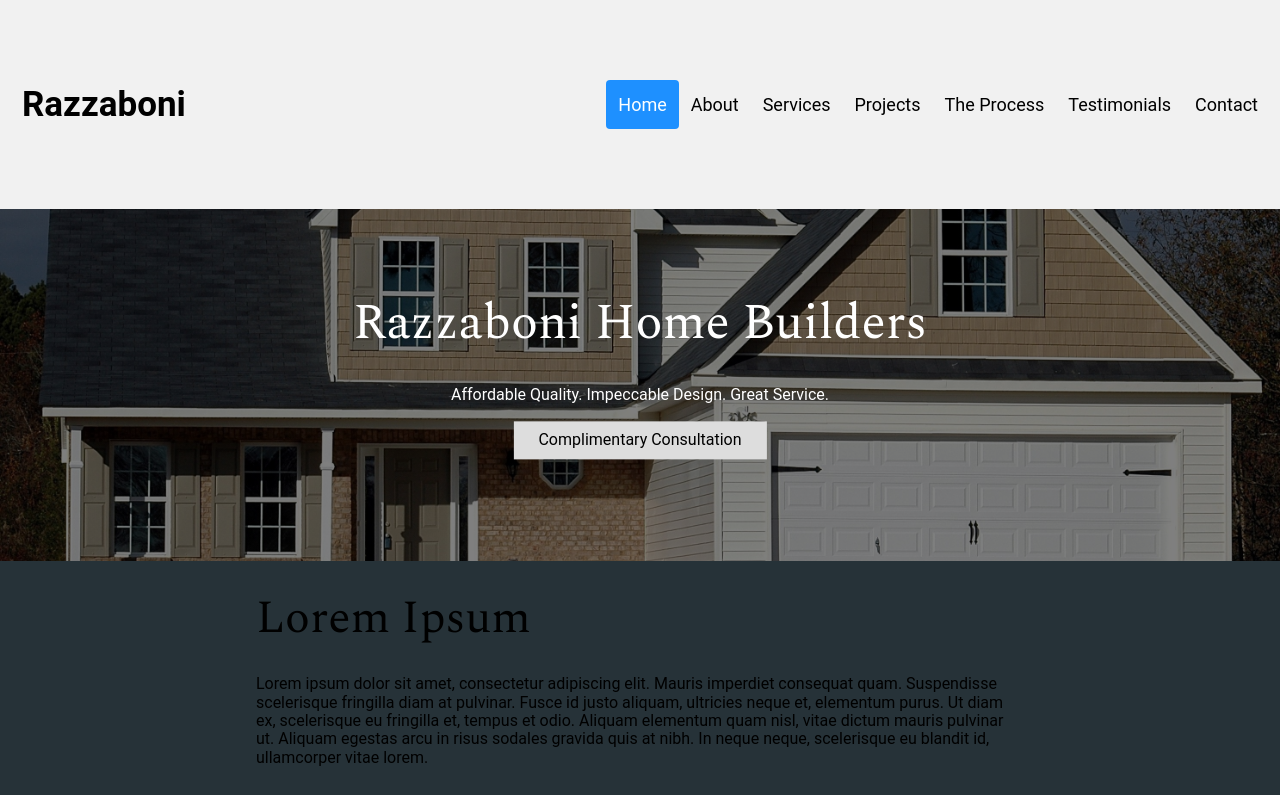
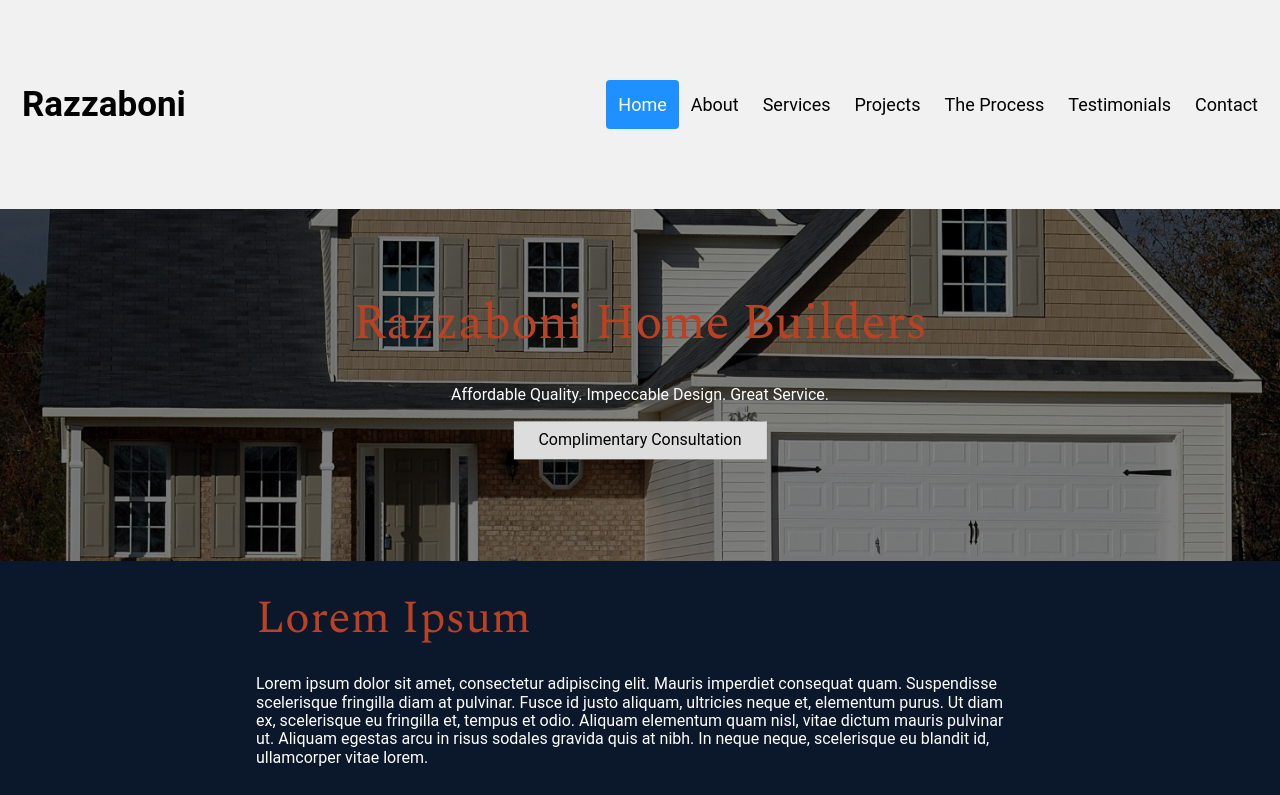
Before and after one commit to NDaruwalla/razzaboni-home-builders, a plain HTML site: page index.html in a window 1280 px wide. Shown: the top 795 px of the page. Drawn offline with nearby package versions, Linux system fonts and the light colour scheme.

Commit message:
updated colors

```diff
--- a/css/styles.css
+++ b/css/styles.css
@@ -1,19 +1,21 @@
-  /* color: #bc4123; */
-  /* color: #463940; */
-  /* background-color: #0b172A; */
+  /* darker orange: color: #bc4123; */
+  /* gray color: #463940; */
+  /* midnight blue: background-color: #0b172A; */
 
 
 body {
   margin: 0;
   font-family: Rubik, sans-serif;
   font-size: 16px;
-  background-color: #0b172A;
-
+  color:#ffff;
+  /* background: #081526; */
+  background: #0b172A;
 }
 
 h1 {
   font-family: Spectral, serif;
   font-size: 46px;
+  color: #bc4123;
 }
 
 /* navbar START */
@@ -118,7 +120,8 @@ body, html {
 }
 
 .hero-text button:hover {
-  background-color: #555;
+  /* background-color: #555; */
+  background-color: #463940;
   color: white;
 }
 /* hero image END */
@@ -242,9 +245,9 @@ body, html {
 	outline: 0;
 }
 
-body {
+/* body {
 	background: #263238;  /* Set background color to #263238*/
-}
+} */
 
 h3 {
 	text-align: center;
```
